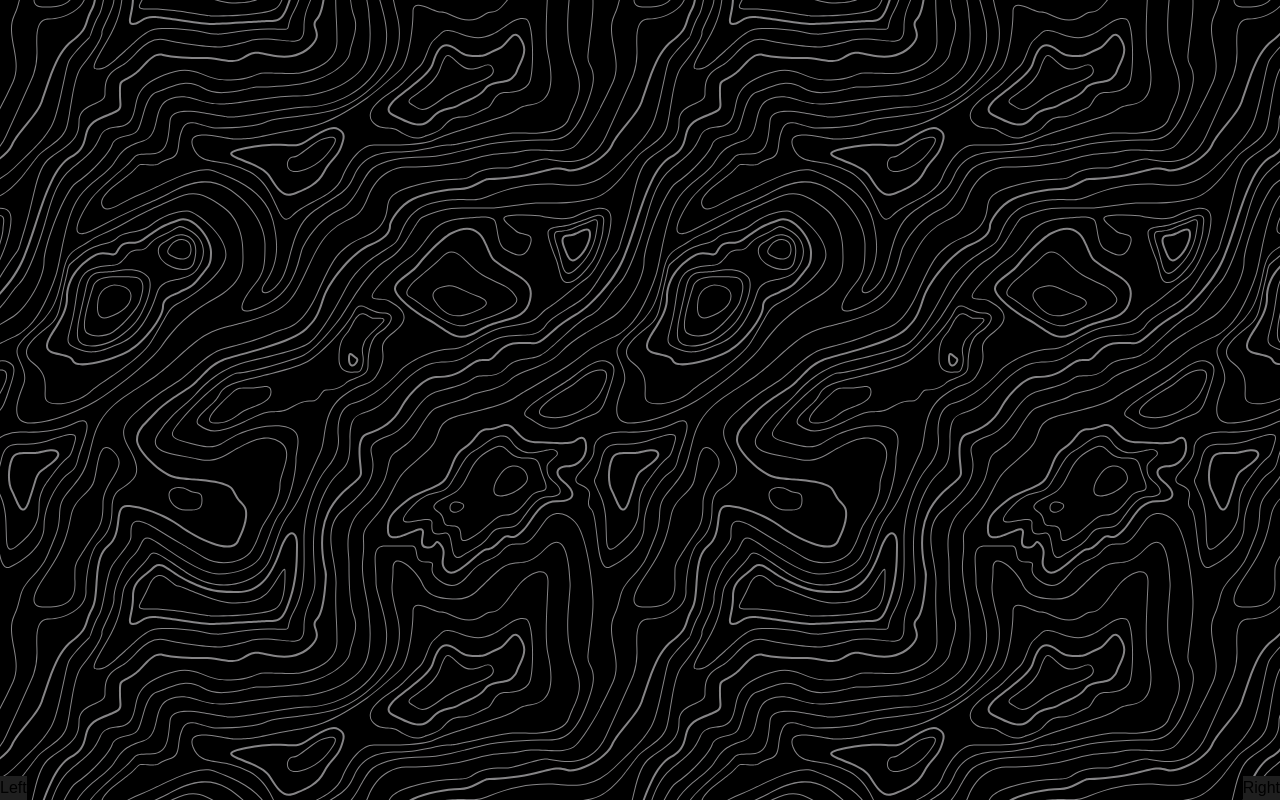
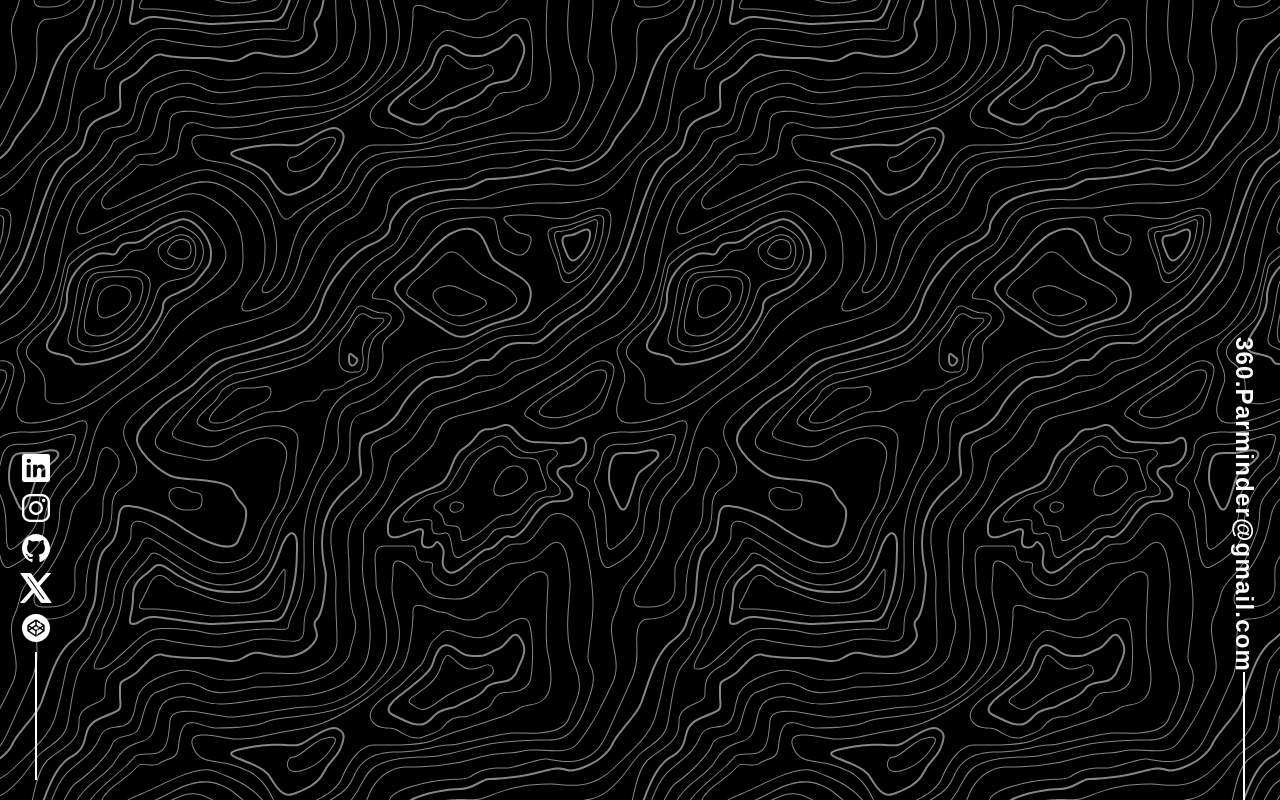
Before and after one commit to 360Parminder/Portfolio-2.0, a React (Create React App) app: page / in a window 1280 px wide. Built offline with nearby package versions, Linux system fonts and the light colour scheme.

Commit message:
created left and right nav

```diff
--- a/package.json
+++ b/package.json
@@ -3,9 +3,11 @@
   "version": "0.1.0",
   "private": true,
   "dependencies": {
+    "@ionic/react": "^8.3.0",
     "@testing-library/jest-dom": "^5.17.0",
     "@testing-library/react": "^13.4.0",
     "@testing-library/user-event": "^13.5.0",
+    "ionicons": "^7.4.0",
     "react": "^18.3.1",
     "react-dom": "^18.3.1",
     "react-scripts": "5.0.1",
--- a/src/App.js
+++ b/src/App.js
@@ -1,16 +1,18 @@
 
 import './App.css';
+import Content from './Components/Content/Content';
 import LeftNav from './Components/Header/LeftNav';
 import RightNav from './Components/Header/RightNav';
 
 function App() {
   return (
     <>
-    <div className='topographyBg flex flex-row justify-between h-screen w-screen'>
+    <div className='topographyBg flex flex-row justify-between items-center h-screen w-screen'>
     {/* <h1 className=' container text-[var(--font-color)] text-center text-5xl font-bold'>
       hello world!
     </h1> */}
     <LeftNav />
+    <Content/>
     <RightNav />
     </div>
     </>
--- /dev/null
+++ b/src/Components/Content/Content.jsx
@@ -0,0 +1,11 @@
+import React from 'react'
+
+const Content = () => {
+  return (
+    <div className='container flex flex-col justify-center items-center h-screen w-screen'>
+
+    </div>
+  )
+}
+
+export default Content
--- a/src/Components/Header/LeftNav.jsx
+++ b/src/Components/Header/LeftNav.jsx
@@ -1,10 +1,28 @@
 import React from 'react'
-
+import { IonIcon } from '@ionic/react';
+import { logoCodepen, logoGithub, logoInstagram, logoLinkedin, logoX } from 'ionicons/icons';
+import './Nav.css'
 const LeftNav = () => {
   return (
    <>
-  <div className='absolute left-0 bottom-0 flex flex-col justify-center items-center'>
-    <p>Left</p>
+  <div className='absolute after:w-[0.1rem] after:h-32 after:bg-white  left-0 bottom-0 flex flex-col justify-center items-center ml-5 mb-5'>
+    <ul className='flex flex-col justify-center items-center'>
+      <li className='text-[var(--font-color)] text-center text-2xl font-bold'>
+        <a href="#" className='cursor-pointer'> <IonIcon className='logo' icon={logoLinkedin} /></a>
+      </li>
+      <li className='text-[var(--font-color)] text-center text-2xl font-bold'>
+        <a href="#" className='cursor-pointer'><IonIcon className='logo' icon={logoInstagram} /></a>
+      </li>
+      <li className='text-[var(--font-color)] text-center text-2xl font-bold'>
+        <a href="#" className='cursor-pointer'><IonIcon  className='logo'icon={logoGithub} /></a>
+      </li>
+      <li className='text-[var(--font-color)] text-center text-2xl font-bold'>
+        <a href="#" className=' cursor-pointer'><IonIcon className='logo' icon={logoX} /></a>
+      </li>
+      <li className='text-[var(--font-color)] text-center text-2xl font-bold'>
+        <a href="#" className=' cursor-pointer'><IonIcon className='logo' icon={logoCodepen} /></a>
+      </li>
+    </ul>
   </div>
    </>
   )
--- a/src/Components/Header/Nav.css
+++ b/src/Components/Header/Nav.css
@@ -0,0 +1,12 @@
+.mail{
+    writing-mode: vertical-rl;
+}
+.logo{
+
+    font-size: 2rem;
+}
+.logo:hover{
+    color: var(--hover-color);
+    cursor: pointer;
+    transform: translateY(-0.2rem);
+}
--- a/src/Components/Header/RightNav.jsx
+++ b/src/Components/Header/RightNav.jsx
@@ -1,9 +1,10 @@
 import React from 'react'
-
+import './Nav.css'
 const RightNav = () => {
   return (
-    <div className='absolute right-0 bottom-0 flex flex-col justify-center items-center'>
-      <p>Right</p>
+    <div className='  after:w-[0.1rem] after:h-32 after:bg-white right-0 bottom-0 absolute flex flex-col justify-center items-center me-5 mr-5 '>
+      <a href="" className='mail text-[var(--font-color)] text-center text-2xl font-bold bg-transparent tracking-wider'>360.Parminder@gmail.com</a>
+      {/* <p>he;;</p> */}
     </div>
   )
 }
--- a/src/index.css
+++ b/src/index.css
@@ -11,7 +11,7 @@
   --font-color-dark: #000000;
   --border-color: #ffffff;
   --border-color-dark: #000000;
-  --hover-color: #ffffff;
+  --hover-color: #ffe1a8;
   --hover-color-dark: #000000;
   --hover-border-color: #ffffff;
   --hover-border-color-dark: #000000;
@@ -33,8 +33,6 @@
   box-sizing: border-box;
   font-family: 'Poppins', sans-serif;
   scroll-behavior: smooth;
-  background-color: var(--background-color);
-
 }
 
 
```
Also changed, not shown: 1 other file (tests, documents, lock files or other folders).
